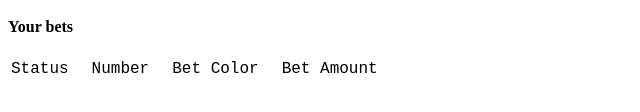
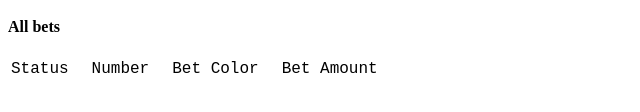
Before and after one commit to sakuracasino/roulette-contract, a website: page ui/index.html in a window 1280 px wide. Shown: the part 398-510 px from the top of the page, 0-640 px from the left. Drawn offline with nearby package versions, Linux system fonts and the light colour scheme.

Commit message:
Fix typo

```diff
--- a/ui/index.html
+++ b/ui/index.html
@@ -102,7 +102,7 @@
     <div>
       Your balance <span id="current-balance"></span>
     </div>
-    <h4>Your bets</h4>
+    <h4>All bets</h4>
     <table id="bet-table">
       <thead>
         <tr>
```
